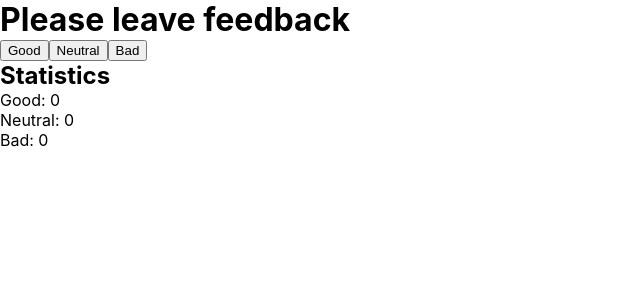
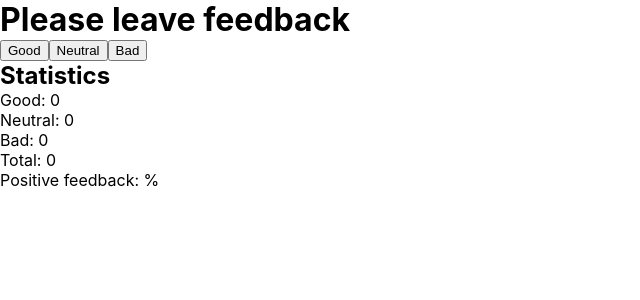
Before and after one commit to oliarosiak/goit-react-hw-02-feedback, a React (Create React App) app: page / in a window 1280 px wide. Shown: the top 300 px of the page, without its empty margins (0-640 px from the left). Built offline with nearby package versions, Linux system fonts and the light colour scheme.

Commit message:
spike countTotalFeedback

```diff
--- a/src/components/feedback/FeedbackStatistics.jsx
+++ b/src/components/feedback/FeedbackStatistics.jsx
@@ -25,6 +25,14 @@ class FeedbackStatistics extends Component{
         }))
     }
 
+    countTotalFeedback = () => {
+        const total = this.state.good + this.state.neutral + this.state.bad;
+        return total;
+    }
+
+    // countPositiveFeedbackPercentage()
+
+
     render() {
         return (
             <>
@@ -40,6 +48,8 @@ class FeedbackStatistics extends Component{
                         <li>Good: {this.state.good}</li>
                         <li>Neutral: {this.state.neutral}</li>
                         <li>Bad: {this.state.bad}</li>
+                        <li>Total: {this.countTotalFeedback()}</li>
+                        <li>Positive feedback: %</li>
                     </ul>
                 </section>
 
```
